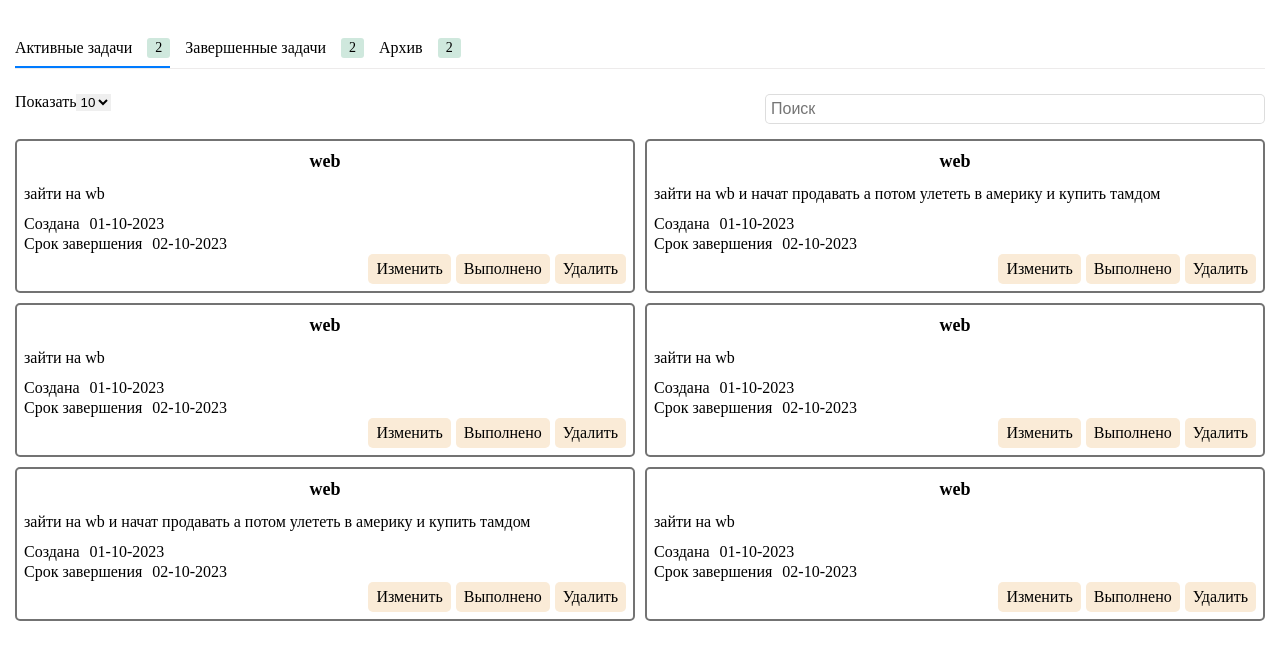
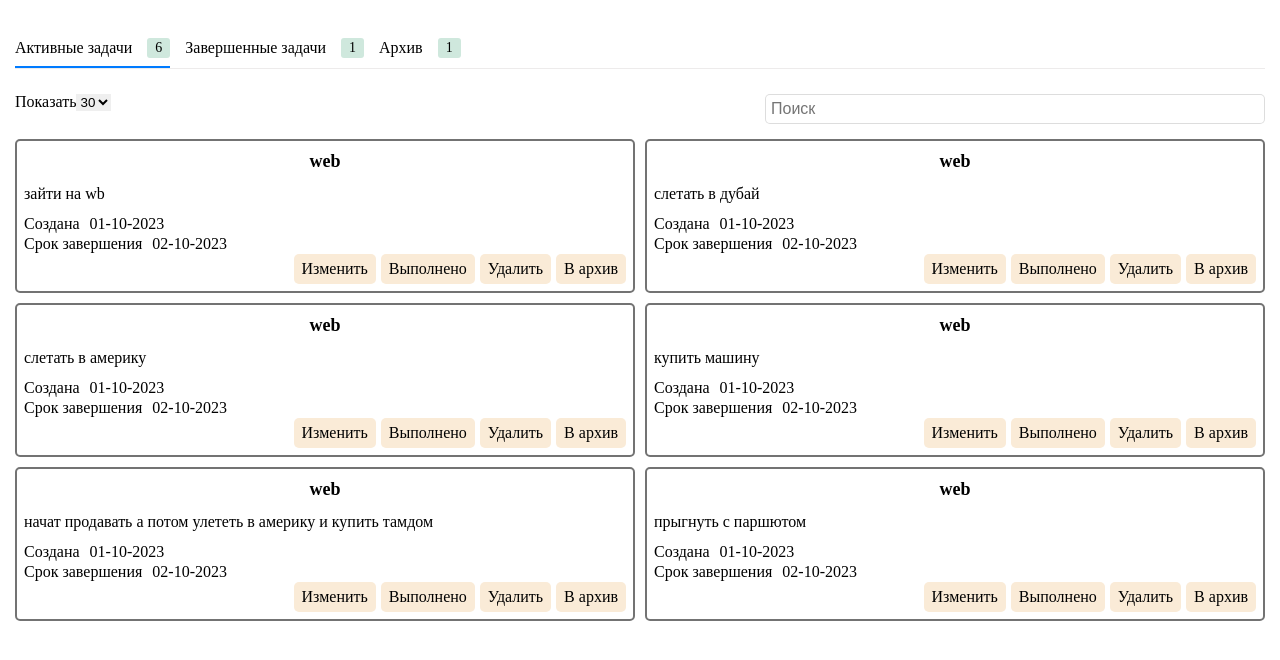
Before and after one commit to BredyOST/Taks_Manager, a React app: page / in a window 1280 px wide. Shown: the top 660 px of the page. Built offline with nearby package versions, Linux system fonts and the light colour scheme.

Commit message:
добавлена логика добавления, удаления и переноса в архив тасок

```diff
--- a/src/app/redux/slices/filterSlice.ts
+++ b/src/app/redux/slices/filterSlice.ts
@@ -1,15 +1,33 @@
 import { PayloadAction, createSlice } from '@reduxjs/toolkit';
+import {IndexTasks, ITasks} from "../../../pages/home/types/HomeTypes";
 
 export interface FilterSliceType {
     activeTab: number;
     countTusks: number;
     searchTasks: string;
+    tasksActive:ITasks[] | [];
+    tasksFinished: ITasks[] | [];
+    tasksArchived: ITasks[] | [];
 }
 
 const initialState: FilterSliceType = {
     activeTab: 1,
-    countTusks: 10,
+    countTusks: 30,
     searchTasks: '',
+    tasksActive: [
+        { id: 1, title: 'web', taskText: 'зайти на wb', dataStart: '01-10-2023', dataEnd: '02-10-2023', index:IndexTasks.activeTask },
+        { id: 2, title: 'web', taskText: 'cлетать в дубай', dataStart: '01-10-2023', dataEnd: '02-10-2023', index:IndexTasks.activeTask},
+        { id: 3, title: 'web', taskText: 'слетать в америку', dataStart: '01-10-2023', dataEnd: '02-10-2023', index:IndexTasks.activeTask},
+        { id: 4, title: 'web', taskText: 'купить машину', dataStart: '01-10-2023', dataEnd: '02-10-2023', index:IndexTasks.activeTask},
+        { id: 5, title: 'web', taskText: 'начат продавать а потом улететь в америку и купить тамдом ', dataStart: '01-10-2023', dataEnd: '02-10-2023', index:IndexTasks.activeTask},
+        { id: 6, title: 'web', taskText: 'прыгнуть с паршютом', dataStart: '01-10-2023', dataEnd: '02-10-2023', index:IndexTasks.activeTask},
+    ],
+    tasksFinished: [
+        { id: 1, title: 'web', taskText: 'тут удалено', dataStart: '01-10-2023', dataEnd: '02-10-2023', index:IndexTasks.finishedTask},
+    ],
+    tasksArchived: [
+        { id: 1, title: 'web', taskText: 'а тут архивно', dataStart: '01-10-2023', dataEnd: '02-10-2023', index:IndexTasks.archivedTask},
+    ]
 };
 
 export const filterSlice = createSlice({
@@ -25,8 +43,18 @@ export const filterSlice = createSlice({
         changeSearchTasks: (state: FilterSliceType, action: PayloadAction<string>) => {
             state.searchTasks = action.payload;
         },
+        addActiveTask: (state: FilterSliceType, action: PayloadAction<ITasks[]>) => {
+            state.tasksActive = action.payload;
+        },
+        addArchiveTask: (state: FilterSliceType, action: PayloadAction<ITasks[]>) => {
+            state.tasksArchived = action.payload;
+        },
+        addFinishedTask: (state: FilterSliceType, action: PayloadAction<ITasks[]>) => {
+            state.tasksFinished = action.payload;
+        },
     },
 });
 
+
 export default filterSlice.reducer;
 export const { actions: filterActions } = filterSlice;
--- a/src/features/filter/filter.tsx
+++ b/src/features/filter/filter.tsx
@@ -9,22 +9,23 @@ import {useAppSelector} from "../../app/redux/hooks/hooks";
 
 const Filter = () => {
 
-
     const dispatch = useDispatch();
     const {searchTasks, countTusks} = useAppSelector(state => state.filter);
     const {changeCountTasks, changeSearchTasks} = filterActions
-    const changeSelectCount = (num:number) => {
-        dispatch(changeCountTasks(num))
+    const changeSelectCount = (e:React.ChangeEvent<HTMLSelectElement>) => {
+        dispatch(changeCountTasks(+e.target.value))
     }
-    const changeSearchText = (str:string) => {
-       dispatch(changeSearchTasks(str))
+    const changeSearchText = (e:React.ChangeEvent<HTMLInputElement>) => {
+       dispatch(changeSearchTasks(e.target.value))
     }
-    console.log(searchTasks)
 
     return (
         <FilterCoverDiv>
-            <Select />
-            <CustomInput defaultValue={searchTasks} type='text' indicator={FilterIndicatorHome.filterHome} placeholder='Поиск' />
+            <Select
+                onChange={(e:React.ChangeEvent<HTMLSelectElement>) => changeSelectCount(e)}
+                defaultValue={countTusks}
+            />
+            <CustomInput value={searchTasks} onChange={(e:React.ChangeEvent<HTMLInputElement>) => changeSearchText(e)} defaultValue={searchTasks} type='text' indicator={FilterIndicatorHome.filterHome} placeholder='Поиск' />
         </FilterCoverDiv>
     );
 };
--- a/src/pages/home/home.tsx
+++ b/src/pages/home/home.tsx
@@ -6,6 +6,7 @@ import Filter from '../../features/filter/filter';
 import Tasks from './tasks/tasks';
 
 const Home = () => {
+
     return (
         <WrappedMainDiv>
             <ContainerDiv>
--- a/src/pages/home/tasks/tasks.tsx
+++ b/src/pages/home/tasks/tasks.tsx
@@ -1,29 +1,52 @@
 import React from 'react';
 import Task from '../ui/task/task';
-import { ITasks } from '../types/HomeTypes';
+import {IndexTasks, ITasks} from '../types/HomeTypes';
 import { CoverMainTask } from '../styled/homeStyled';
 import {useAppSelector} from "../../../app/redux/hooks/hooks";
+import {TEXT_FOR_TABS} from "../../../shared/const/index.constant";
+
+
 
 const TASK_LIST: ITasks[] = [
-    { id: 1, title: 'web', taskText: 'зайти на wb', dataStart: '01-10-2023', dataEnd: '02-10-2023' },
-    { id: 2, title: 'web', taskText: 'зайти на wb и начат продавать а потом улететь в америку и купить тамдом ', dataStart: '01-10-2023', dataEnd: '02-10-2023' },
-    { id: 3, title: 'web', taskText: 'зайти на wb', dataStart: '01-10-2023', dataEnd: '02-10-2023' },
-    { id: 4, title: 'web', taskText: 'зайти на wb', dataStart: '01-10-2023', dataEnd: '02-10-2023' },
-    { id: 5, title: 'web', taskText: 'зайти на wb и начат продавать а потом улететь в америку и купить тамдом ', dataStart: '01-10-2023', dataEnd: '02-10-2023' },
-    { id: 6, title: 'web', taskText: 'зайти на wb', dataStart: '01-10-2023', dataEnd: '02-10-2023' },
+
 ];
+
+const TASK_LIST_END: ITasks[] = [
+];
+
+const TASK_LIST_ARCHIVE: ITasks[] = [
+];
+
 
 const Tasks = () => {
 
-    const {activeTab} = useAppSelector(state => state.filter)
-    if(activeTab === 1) {
-        return <CoverMainTask>{TASK_LIST.length > 0 && TASK_LIST.map((item) => <Task item={item} key={item.id} />)}</CoverMainTask>;
-    } else if(activeTab === 2) {
-        return null
-    } else if(activeTab === 3) {
-        return null
+    const {activeTab, searchTasks, countTusks, tasksActive, tasksArchived, tasksFinished} = useAppSelector(state => state.filter)
+    const [sortedTasks, setSortedTasks] = React.useState<ITasks[]>([])
+
+    function getSortedTasks (items: ITasks[]):void {
+        let result;
+        if(searchTasks?.length >= 1) {
+            result = items.filter((item) => item.taskText.includes(searchTasks))
+            setSortedTasks(result)
+        } else {
+            setSortedTasks(items)
+        }
     }
 
+    React.useEffect(() => {
+
+        if(activeTab === 1) {
+            getSortedTasks(tasksActive)
+        }
+        if( activeTab === 2) {
+            getSortedTasks(tasksFinished)
+        }
+        if( activeTab === 3) {
+            getSortedTasks(tasksArchived)
+        }
+    },[activeTab, searchTasks, countTusks, tasksActive, tasksArchived, tasksFinished])
+
+        return <CoverMainTask>{sortedTasks.length > 0 && sortedTasks.map((item) => <Task item={item} key={item.id} />)}</CoverMainTask>;
 };
 
 export default Tasks;
--- a/src/pages/home/ui/select/select.tsx
+++ b/src/pages/home/ui/select/select.tsx
@@ -1,23 +1,24 @@
 import React from 'react';
 import { OptionSelect, SelectCover } from '../../styled/homeStyled';
-import {useDispatch} from "react-redux";
-import {filterActions} from "../../../../app/redux/slices/filterSlice";
+import {OPTIONS_FRO_SELECT} from "../../../../shared/const/index.constant";
 
-const OPTIONS_FRO_SELECT = [
-    { id: 1, count: 10 },
-    { id: 2, count: 30 },
-    { id: 3, count: 50 },
-];
+interface ISelect {
+    onChange: (e:React.ChangeEvent<HTMLSelectElement>) => void
+    defaultValue: number
+}
 
-const Select = () => {
+const Select = ({onChange, defaultValue}:ISelect) => {
 
     return (
         <div>
             <label htmlFor=''>Показать</label>
-            <SelectCover>
+            <SelectCover
+                onChange={onChange}
+                defaultValue={defaultValue}
+            >
                 {OPTIONS_FRO_SELECT.length > 1 &&
                     OPTIONS_FRO_SELECT.map((item) => (
-                        <OptionSelect key={item.id} value={item.count}>
+                        <OptionSelect  key={item.id} value={item.count}>
                             {item.count}
                         </OptionSelect>
                     ))}
--- a/src/pages/home/ui/tabs/tabs.tsx
+++ b/src/pages/home/ui/tabs/tabs.tsx
@@ -11,7 +11,7 @@ const Tabs = () => {
     const dispatch = useAppDispatch();
 
     const {changeActiveTab} = filterActions
-    const {activeTab} = useAppSelector(state => state.filter)
+    const {activeTab, tasksArchived, tasksActive, tasksFinished} = useAppSelector(state => state.filter)
     const changeTab = (num: TabsIdsType) => {
         dispatch(changeActiveTab(num))
     };
@@ -27,9 +27,12 @@ const Tabs = () => {
                         isActive={activeTab == item.id}
                         onClickTab={() => changeTab(item.id)}
                         activeTab={activeTab}
+                        onClickTask={null}
                     >
                         {item.text}
-                        <span>2</span>
+                        {item.id == 1 && <span>{tasksActive.length}</span>}
+                        {item.id == 2 && <span>{tasksFinished.length}</span>}
+                        {item.id == 3 && <span>{tasksArchived.length}</span>}
                     </CustomButton>
                 ))}
         </CoverTabs>
--- a/src/pages/home/ui/task/task.tsx
+++ b/src/pages/home/ui/task/task.tsx
@@ -8,15 +8,99 @@ import {
     TaskTitle,
     TextTask
 } from '../../styled/homeStyled';
-import {HomeTypesButton, ITasks, ITextBtnTask} from '../../types/HomeTypes';
+import {HomeTypesButton, IndexTasks, ITasks, ITextBtnTask} from '../../types/HomeTypes';
 import CustomButton from "../../../../shared/ui/buttons/styled/CustomButton";
-import {TasksZBtnText} from "../../../../shared/const/index.constant";
+import {TasksBtnText} from "../../../../shared/const/index.constant";
+import {useAppDispatch, useAppSelector} from "../../../../app/redux/hooks/hooks";
+import {filterActions} from "../../../../app/redux/slices/filterSlice";
 
 interface ITask {
     item: ITasks;
 }
 
 const Task = ({ item }: ITask) => {
+    const dispatch = useAppDispatch();
+    const {tasksArchived, tasksFinished, tasksActive, activeTab} = useAppSelector(state => state.filter)
+    const {addActiveTask, addFinishedTask, addArchiveTask} = filterActions
+
+    const sortedActiveTasks = (task:ITasks) => {
+        const newListsActiveTask:ITasks[] = tasksActive.filter((item:ITasks) => item.id !== task.id).map((item:ITasks, index) => {
+            return {...item, id: index + 1}
+        });
+        dispatch(addActiveTask(newListsActiveTask))
+    }
+
+    const sortedFinishedTask = (task:ITasks) => {
+        const newListDeletedTask:ITasks[] = tasksFinished.filter((item:ITasks) => item.id !== task.id).map((item, index) => {
+            return {...item,id: index +1}
+        })
+        dispatch(addFinishedTask(newListDeletedTask))
+    }
+
+    const sortedArchivedTask = (task:ITasks) => {
+        console.log(task)
+        const newListsArchivedTask:ITasks[] = tasksArchived.filter((item:ITasks) => item.id !== task.id).map((item, index) => {
+            return {...item,id: index +1}
+        })
+
+        dispatch(addArchiveTask(newListsArchivedTask))
+    }
+
+    const addTaskToArchivedTask = () => {
+        const newListsArchivedTask = [...tasksArchived, {...item, index: IndexTasks.archivedTask}].map((item:ITasks, index) => {
+            return {...item, id: index + 1}
+        })
+        dispatch(addArchiveTask(newListsArchivedTask))
+    }
+
+    const changeTasks = (task:ITasks, indexBtn:number) => {
+        /**
+         * @param activeTab = 1 (активные задачи)
+         * @param activeTab = 2 (завершенные задачи)
+         * @param activeTab = 3 (архивные задачи)
+         * @param indexBtn = 1 (кнопка изменить)
+         * @param indexBtn = 2 (кнопка выполнено)
+         * @param indexBtn = 3 (кнопка удалить)
+         * @param indexBtn = 4 (в архив)
+         */
+        if (activeTab === 1) {
+            if(indexBtn === 1) {
+
+            }
+            if(indexBtn === 2) {
+                sortedActiveTasks(task)
+                let newListsFinishedTask = [...tasksFinished,  {...item, index: IndexTasks.finishedTask}].map((item:ITasks, index) => {
+                    return {...item, id: index + 1}
+                })
+                dispatch(addFinishedTask(newListsFinishedTask))
+            }
+
+            if(indexBtn === 3) {
+                sortedActiveTasks(task)
+            }
+            if(indexBtn === 4) {
+                sortedActiveTasks(task)
+                addTaskToArchivedTask()
+            }
+        }
+
+        if (activeTab === 2) {
+            if(indexBtn === 3) {
+                sortedFinishedTask(task)
+            }
+            if(indexBtn === 4) {
+                sortedFinishedTask(task)
+                addTaskToArchivedTask()
+            }
+        }
+        if (activeTab === 3) {
+            if(indexBtn === 3) {
+                sortedArchivedTask(task)
+            }
+        }
+
+    }
+
     return (
         <TaskCoverDiv>
             <TaskCoverHead>
@@ -34,17 +118,30 @@ const Task = ({ item }: ITask) => {
                 </DataTask>
             </TaskCoverTextAndTitle>
             <CoverBtnsInTask>
-                {TasksZBtnText.length > 0 && TasksZBtnText.map((item:ITextBtnTask) =>
-                    <CustomButton
+                {TasksBtnText.length > 0 && TasksBtnText.map((elem:ITextBtnTask) => {
+                    /**
+                     * @param activeTab = 2 (завершенные задачи) не отобраражаем кнопки "выполнено" и "удалить"
+                     * @param activeTab = 3 (архивные задачи) не отобраражаем кнопки "выполнено", "архив", "изменить"
+                     * */
+                    if(item.index === IndexTasks.finishedTask && (elem.id == 1 || elem.id == 2)){
+                        return null
+                    }
+
+                    if (item.index === IndexTasks.archivedTask && (elem.id == 1 || elem.id == 2 || elem.id == 4)) {
+                        return null
+                    }
+                   return <CustomButton
                         type = 'button'
                         indicator ={HomeTypesButton.btnChangeTask}
                         isActive = {false}
-                        onClickTab = {() => console.log(1)}
+                        onClickTab = {null}
                         activeTab = {null}
-                        key={item.id}
+                        key={elem.id}
+                        onClickTask={() => changeTasks(item, elem.id)}
                     >
-                        {item.text}
+                        {elem.text}
                     </CustomButton>
+                    }
                 )}
             </CoverBtnsInTask>
         </TaskCoverDiv>
--- a/src/shared/const/index.constant.ts
+++ b/src/shared/const/index.constant.ts
@@ -10,8 +10,18 @@ export const TEXT_FOR_TABS: TabsHome[] = [
 ];
 
 
-export const TasksZBtnText = [
+export const TasksBtnText = [
     {id:1, text: 'Изменить'},
     {id:2, text: 'Выполнено'},
     {id:3, text: 'Удалить'},
+    {id:4, text: 'В архив'},
 ]
+
+/**
+ * для селекта
+ */
+export const OPTIONS_FRO_SELECT = [
+    { id: 1, count: 10 },
+    { id: 2, count: 30 },
+    { id: 3, count: 50 },
+];
--- a/src/shared/ui/buttons/styled/CustomButton.tsx
+++ b/src/shared/ui/buttons/styled/CustomButton.tsx
@@ -1,5 +1,5 @@
 import React from 'react';
-import { HomeTypesButton, TabsIdsType } from '../../../../pages/home/types/HomeTypes';
+import {HomeTypesButton, ITasks, TabsIdsType} from '../../../../pages/home/types/HomeTypes';
 import {BtnTasks, TabsButton} from '../styledButtons';
 
 interface ICustomButtonProps extends React.HTMLAttributes<HTMLButtonElement> {
@@ -7,11 +7,12 @@ interface ICustomButtonProps extends React.HTMLAttributes<HTMLButtonElement> {
     type: 'button' | 'submit' | 'reset';
     indicator: HomeTypesButton;
     isActive: boolean;
-    onClickTab: (num: number) => void;
+    onClickTab: (num: number) => void | null;
+    onClickTask: () => void | null;
     activeTab: TabsIdsType | null;
 }
 
-const CustomButton = ({ children, type = 'button', indicator, isActive, onClickTab, activeTab }: ICustomButtonProps) => {
+const CustomButton = ({ children, type = 'button', indicator, isActive, onClickTab, activeTab, onClickTask }: ICustomButtonProps) => {
 
     if (indicator === HomeTypesButton.tabHome) {
         return (
@@ -23,7 +24,7 @@ const CustomButton = ({ children, type = 'button', indicator, isActive, onClickT
 
     if(indicator === HomeTypesButton.btnChangeTask) {
         return (
-            <BtnTasks type={type}>{children}</BtnTasks>
+            <BtnTasks onClick={() => onClickTask()} type={type}>{children}</BtnTasks>
         )
     }
 
```
Also changed, not shown: src/pages/home/types/HomeTypes.ts (+8 -1 lines), src/shared/ui/inputs/customInput.tsx (+4 -3 lines).
